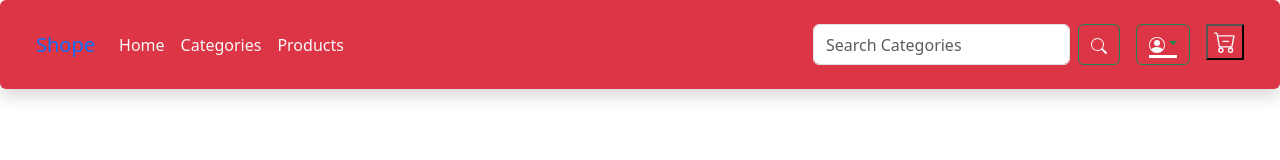
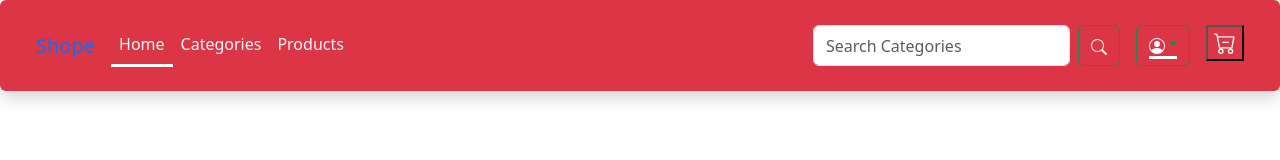
Before and after one commit to amraghbar/project_final_react, a React (Vite) app: page / in a window 1280 px wide. Shown: the top 160 px of the page. Built offline with nearby package versions, Linux system fonts and the light colour scheme; no server answers.

Commit message:
usepeeee33

```diff
--- a/src/assets/Pages/Navbar/Navbar.jsx
+++ b/src/assets/Pages/Navbar/Navbar.jsx
@@ -1,5 +1,5 @@
 import React, { useState } from "react";
-import { NavLink, useParams } from "react-router-dom";
+import { Link, NavLink, useParams } from "react-router-dom";
 import "./Navbar.css";
 import style from "../Carts/Cartshop.module.css";
 import { Button, Offcanvas } from "react-bootstrap";
@@ -14,9 +14,9 @@ function Navbar() {
     <>
       <nav className="  navbar navbar-expand-md bg-danger position-sticky shadow p-4 mb-8  rounded ">
         <div className="container-fluid">
-          <a className="navbar-brand text-primary" href="#">
+          <Link className="navbar-brand text-primary" to="/">
             Shope
-          </a>
+          </Link>
           <button
             className="navbar-toggler"
             type="button"
@@ -31,9 +31,9 @@ function Navbar() {
           <div className="collapse navbar-collapse" id="navbarSupportedContent">
             <ul className="navbar-nav me-auto mb-2 mb-lg-0">
               <li className="nav-item">
-                <NavLink className="nav-link text-light" to="/Home">
-                  {" "}
-                  Home{" "}
+                <NavLink className="nav-link text-light" to="/">
+
+                  Home
                 </NavLink>
               </li>
               <li className="nav-item">
```
